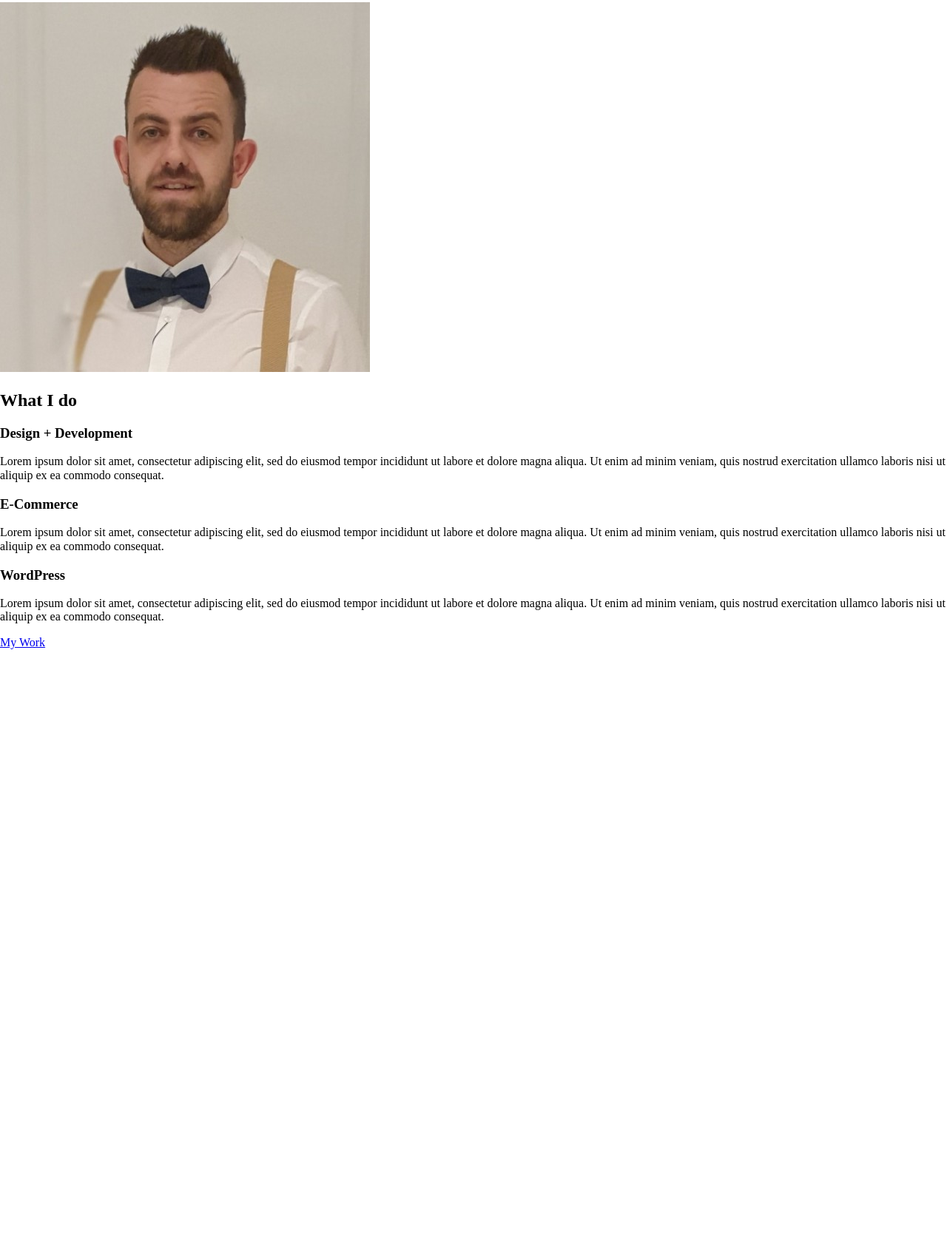
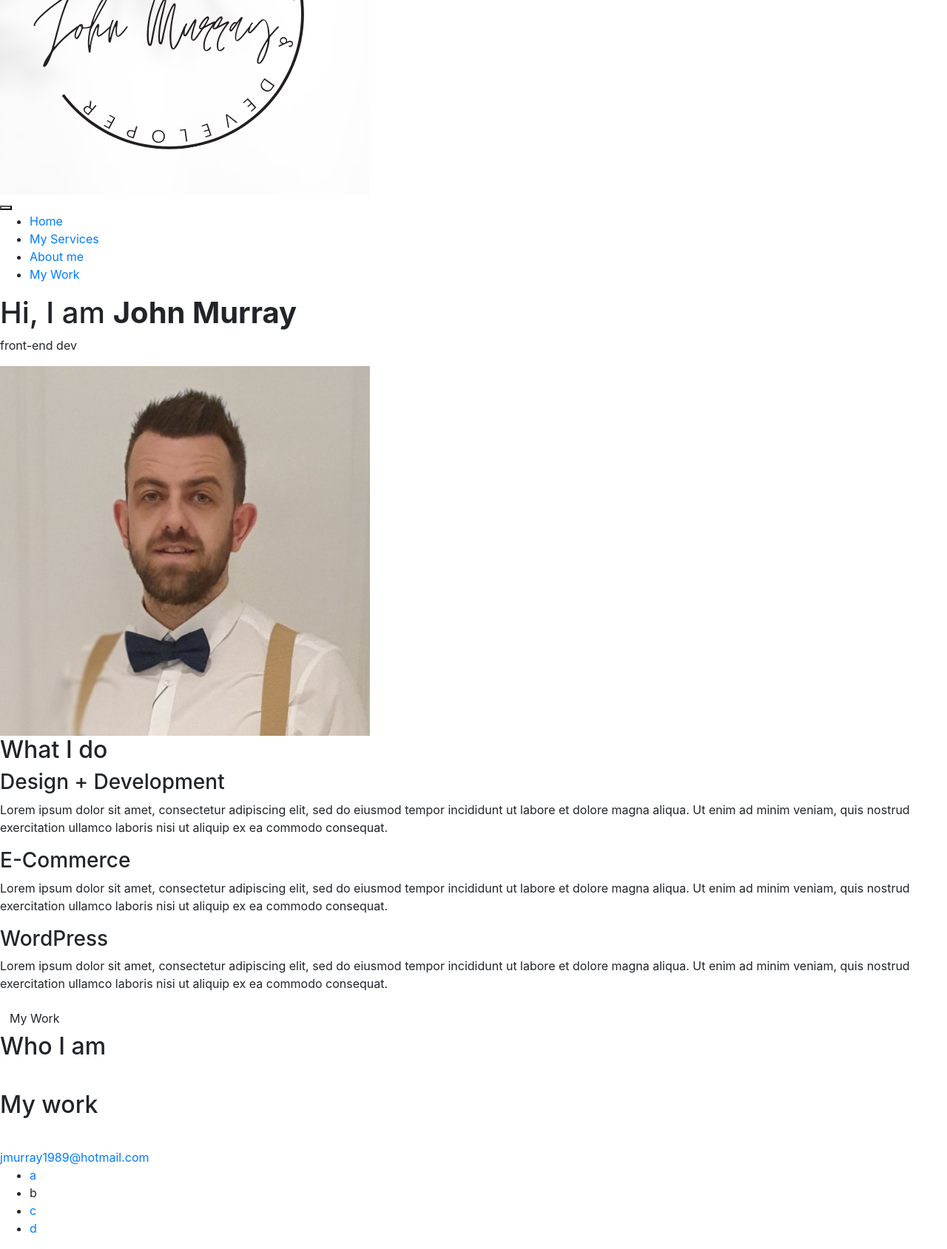
Before and after one commit to Jmurray1989/Portfolio-Website, a website: page index.html in a window 1280 px wide. Shown: the part 237-1926 px from the top of the page at 74% size. Before the commit the page ends 1115 px from the top, so only its background shows below. Drawn offline with nearby package versions, Linux system fonts and the light colour scheme.

Commit message:
added about me and footer sections

```diff
--- a/index.html
+++ b/index.html
@@ -5,27 +5,31 @@
     <meta charset="UTF-8">
     <meta name="viewport" content="width=device-width, initial-scale=1.0">
     <title>John Murray Portfolio</title>
-    <link rel="stylesheet" href="https://cdnjs.cloudflare.com/ajax/libs/normalize/7.0.0/normalize.min.css">
-    <!--load all Font Awesome styles -->
-    <link rel="stylesheet" href="https://cdnjs.cloudflare.com/ajax/libs/font-awesome/5.11.2/css/all.css"
-        integrity="sha256-46qynGAkLSFpVbEBog43gvNhfrOj+BmwXdxFgVK/Kvc=" crossorigin="anonymous" />
+    <!-- Bootstrap CSS -->
+    <link rel="stylesheet" href="https://stackpath.bootstrapcdn.com/bootstrap/4.4.1/css/bootstrap.min.css"
+        integrity="sha384-Vkoo8x4CGsO3+Hhxv8T/Q5PaXtkKtu6ug5TOeNV6gBiFeWPGFN9MuhOf23Q9Ifjh" crossorigin="anonymous">
+    <!-- Font Awesome -->
+    <script src="https://kit.fontawesome.com/837a9d992d.js" crossorigin="anonymous"></script>
+    <!-- Custom CSS File -->
+    <link rel="stylesheet" href="#">
+
+
 </head>
 
 <body>
     <header>
         <div class="logo">
-            <img src="" alt="">
+            <img src="static/img/jmlogo.png" alt="">
         </div>
         <button class="nav-toggle" aria-label="toggle navigation">
             <span class="hamburger"></span>
         </button>
         <nav class="nav">
             <ul class="nav__list">
-                <li class="nav__item"><a href="home" class="nav__link">Home</a></li>
-                <li class="nav__item"><a href="services" class="nav__link">My Services</a></li>
-                <li class="nav__item"><a href="#" class="nav__link">About me</a></li>
-                <li class="nav__item"><a href="#" class="nav__link">My Work</a></li>
-
+                <li class="nav__item"><a href="#home" class="nav__link">Home</a></li>
+                <li class="nav__item"><a href="#services" class="nav__link">My Services</a></li>
+                <li class="nav__item"><a href="#about" class="nav__link">About me</a></li>
+                <li class="nav__item"><a href="#work" class="nav__link">My Work</a></li>
             </ul>
         </nav>
     </header>
@@ -36,12 +40,13 @@
             Hi, I am <strong>John Murray</strong>
         </h1>
         <p class="section__subtitle section__subtitle--intro">front-end dev</p>
-        <img src="static/img/me.jfif" alt="">
+        <img src="static/img/me.jfif" alt="a picture of me">
     </section>
+
 
     <!-- My services -->
     <section class="my-services" id="services">
-        <h2 class="section__title section__title--services">What I do</h2>
+        <h2 class="section-title section-title-services">What I do</h2>
         <div class="services">
             <div class="service">
                 <h3>Design + Development</h3>
@@ -68,6 +73,71 @@
         <a href="#work" class="btn">My Work</a>
     </section>
 
+
+    <!-- About me -->
+    <section class="about-me" id="about">
+        <h2 class="section-title section-title-about">Who I am</h2>
+        <p class="section-subtitle section-subtitle-about"></p>
+
+        <div class="about-me-body">
+            <p></p>
+            <p></p>
+        </div>
+
+        <img src="" alt="">
+    </section>
+
+    <!-- My Work -->
+    <section class="my-work" id="work">
+        <h2 class="section-title">My work</h2>
+        <p class="section-subtitle"></p>
+
+        <div class="portfolio">
+            <!-- Portfolio item 01 -->
+            <a href="#" class="portfolio__item">
+                <img src="" alt="" class="portfolio-img">
+            </a>
+
+            <!-- Portfolio item 02 -->
+            <a href="#" class="portfolio-item">
+                <img src="" alt="" class="portfolio-img">
+            </a>
+
+            <!-- Portfolio item 03 -->
+            <a href="#" class="portfolio-item">
+                <img src="" alt="" class="portfolio-img">
+            </a>
+
+            <!-- Portfolio item 04 -->
+            <a href="#" class="portfolio-item">
+                <img src="" alt="" class="portfolio-img">
+            </a>
+
+            <!-- Portfolio item 05 -->
+            <a href="#" class="portfolio-item">
+                <img src="" alt="" class="portfolio-img">
+            </a>
+
+            <!-- Portfolio item 06 -->
+            <a href="#" class="portfolio-item">
+                <img src="" alt="" class="portfolio-img">
+            </a>
+        </div>
+    </section>
+
+
+    <!-- Footer -->
+    <footer>
+        <!-- replace with your own email address -->
+        <a href="mailto:jmurray1989@hotmail.com" class="footer-link">jmurray1989@hotmail.com</a>
+        <ul class="social-list">
+            <li class="social-list-item"><a class="social-list__link" href="#">a</a></li>
+            <li class="social-list-item">b<a class="social-list__link" href="#"></a></li>
+            <li class="social-list-item"><a class="social-list__link" href="#">c</a></li>
+            <li class="social-list-item"><a class="social-list__link" href="#">d</a></li>
+        </ul>
+    </footer>
+
 </body>
 
 </html>
```
